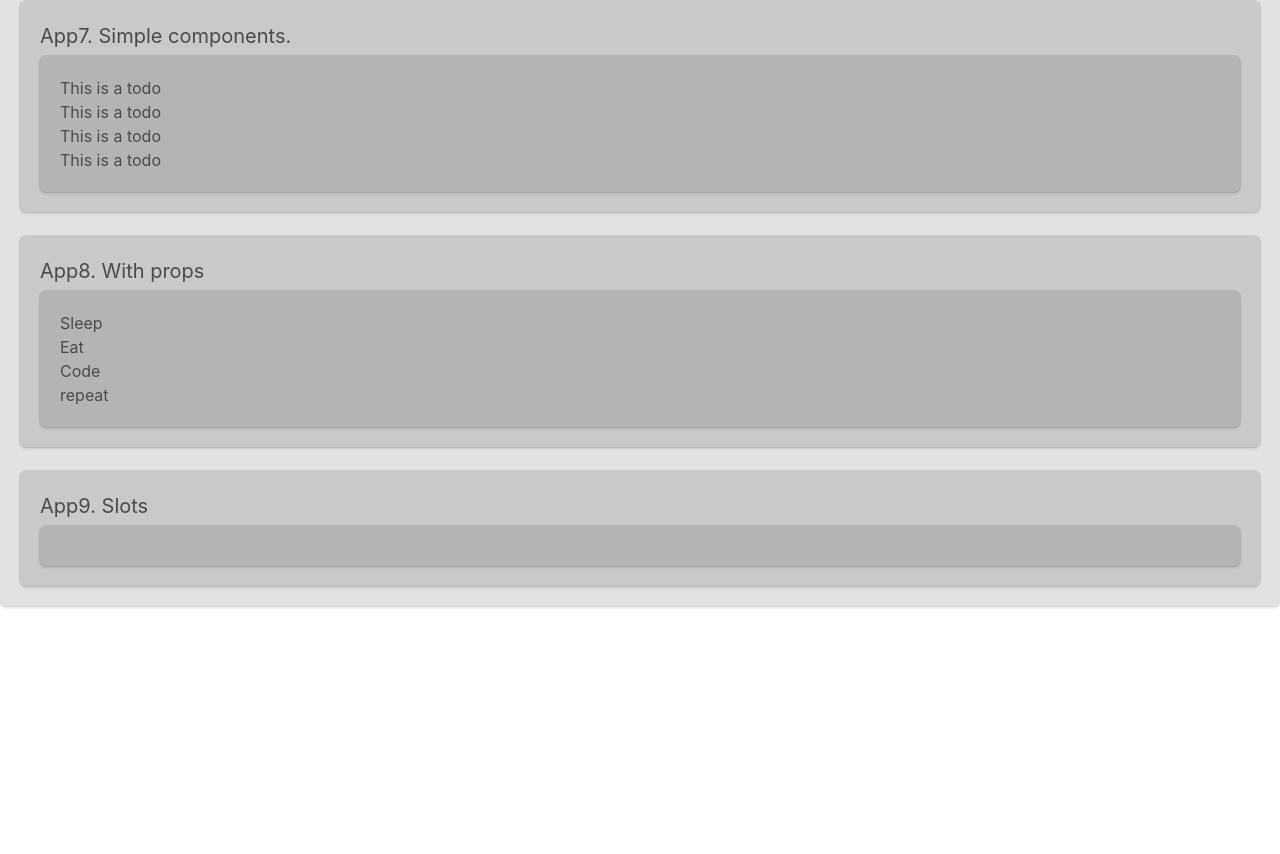
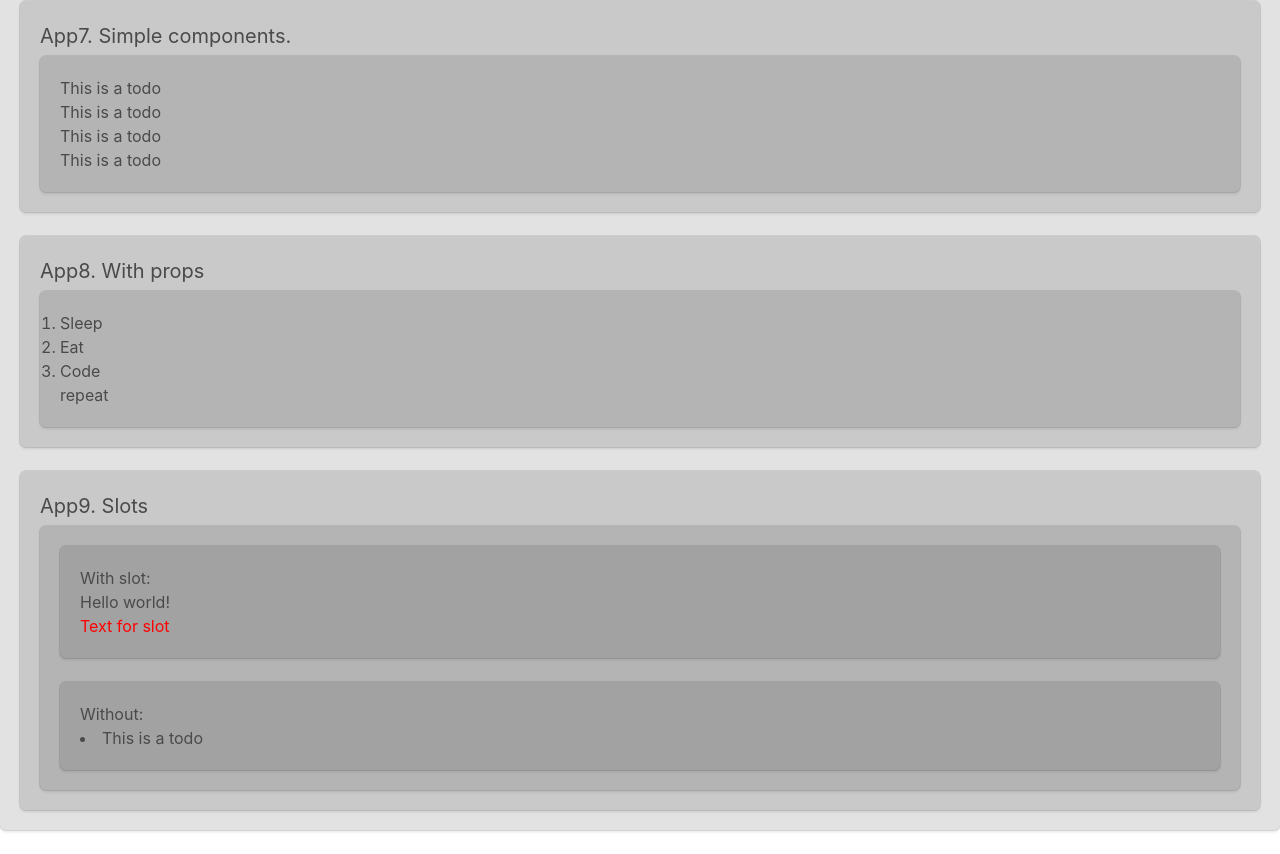
Before and after one commit to miamibeach87/vuejs-presentation, a plain HTML site: page index.html in a window 1280 px wide. Shown: the part 1638-2492 px from the top of the page. Before the commit the page ends 2268 px from the top, so only its background shows below. Drawn offline with nearby package versions, Linux system fonts and the light colour scheme.

Commit message:
add slots example

```diff
--- a/app.js
+++ b/app.js
@@ -9,7 +9,6 @@ const app1 = new Vue({
 
 // **********************************************************************************************************************
 
-//trivial and stupid render
 const __render = function () {
   const firstAppHost = document.getElementById("app-1");
   const destination = document.getElementById("uniqueId");
@@ -32,12 +31,14 @@ let initValue = _reactiveData["fm"];
 
 Object.defineProperty(_reactiveData, 'fm', {
   get() {
+    console.log('I`m getter');
     return initValue
   },
   set(newVal) {
+    console.log('I`m setter');
+    console.log('I`ll notify');
     initValue = newVal;
-    console.log('i`ll notify');
-    __render();
+    // __render();
   }
 });
 
@@ -151,7 +152,7 @@ const app7 = new Vue({
 
 Vue.component('todo-item', {
   props: ['todo'],
-  template: '<p>{{todo.text}}</p>',
+  template: '<li>{{todo.text}}</li>',
 });
 
 
@@ -166,4 +167,17 @@ const app8 = new Vue({
   }
 });
 
+Vue.component('app-with-slot', {
+  props: ['text'],
+  template: '<div>{{text}}<slot></slot></div>',
+});
+
+const app9 = new Vue({
+  el: '#app-9',
+  data: function () {
+    return {
+      msg: 'Hello world!'
+    }
+  }
+});
 // **********************************************************************************************************************
--- a/index.html
+++ b/index.html
@@ -153,12 +153,25 @@
   <div class="box">
     <h6 class="is-size-5">App9. Slots</h6>
     <div class="box">
-      <!--<div id="app-9">-->
-        <!--<ol>-->
-          <!--<todo-item v-for="item in todoList" v-bind:key="item.id" v-bind:todo="item">-->
-          <!--</todo-item>-->
-        <!--</ol>-->
-        <!--<p>repeat</p>-->
+      <div id="app-9">
+        <div>
+          <div class="box">
+            With slot:
+            <app-with-slot :text="msg">
+              <p style="color: red;">
+                Text for slot
+              </p>
+            </app-with-slot>
+          </div>
+          <div class="box">
+            Without:
+            <sombra-todo-item>
+              <p style="color: red;">
+                Text for slot
+              </p>
+            </sombra-todo-item>
+          </div>
+        </div>
       </div>
     </div>
   </div>
```
